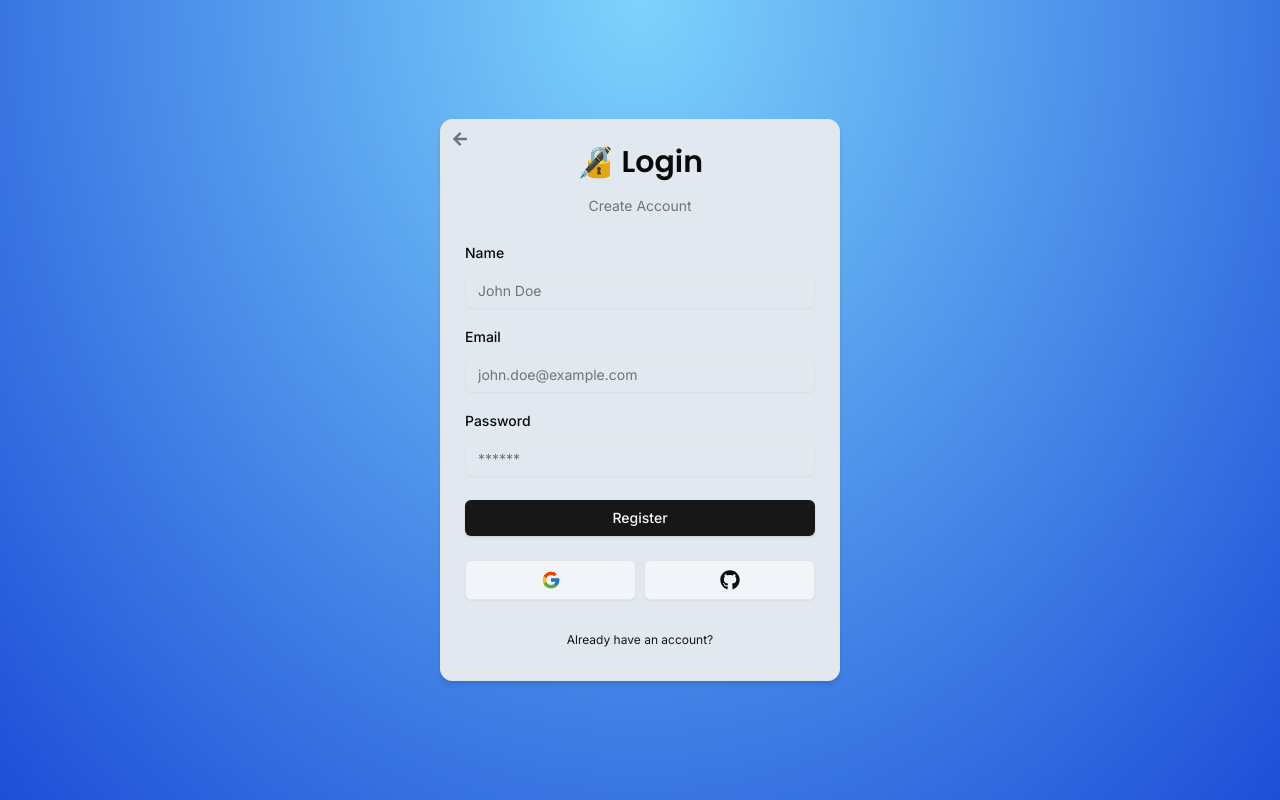
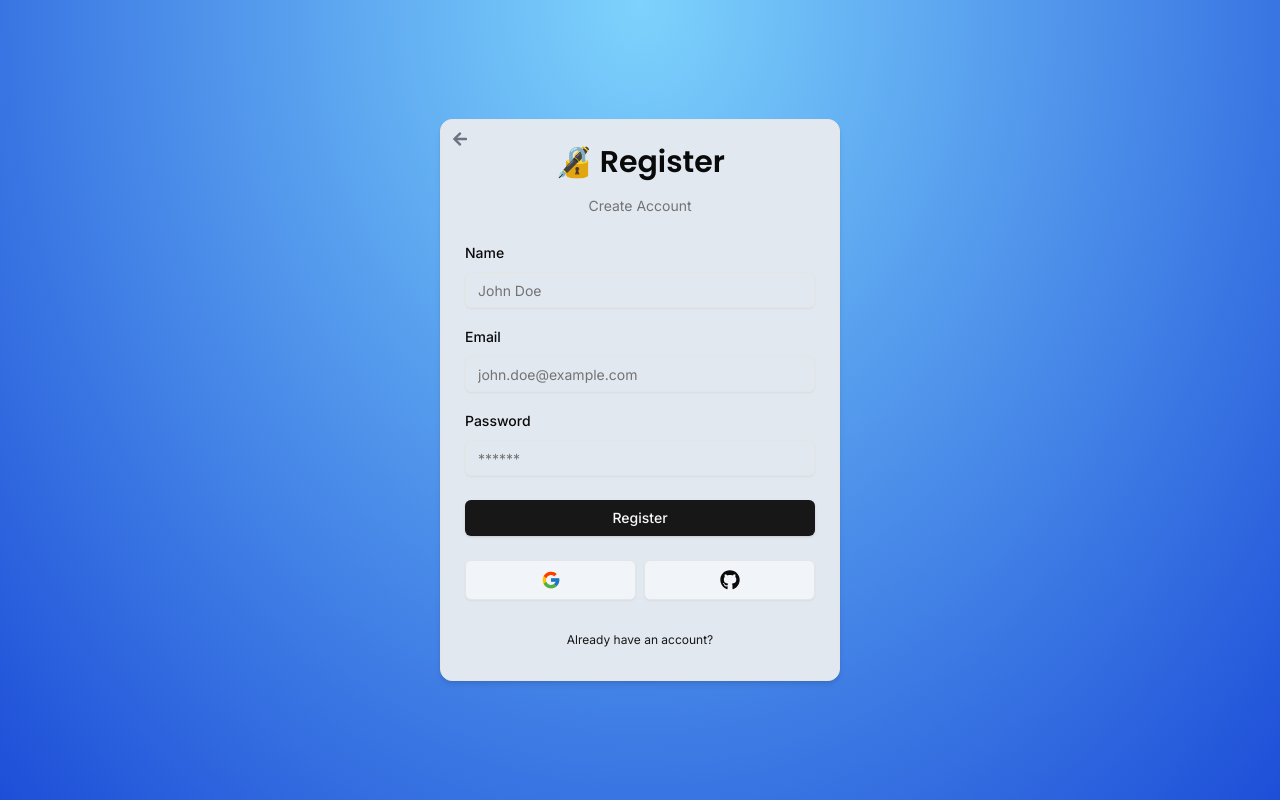
Before and after one commit to taurusilver7/next-auth, a Next.js app: page /auth/register in a window 1280 px wide. Built offline with nearby package versions, Linux system fonts and the light colour scheme.

Commit message:
title added to header

```diff
--- a/components/auth/header.tsx
+++ b/components/auth/header.tsx
@@ -8,13 +8,14 @@ const font = Poppins({
 
 interface HeaderProps {
 	label: string;
+	title: string;
 }
 
-export const Header = ({ label }: HeaderProps) => {
+export const Header = ({ title, label }: HeaderProps) => {
 	return (
 		<div className="w-full flex flex-col gap-y-4 items-center justify-center">
 			<h1 className={cn("text-3xl font-semibold", font.className)}>
-				🔏 Login
+				🔏 {title}
 			</h1>
 			<p className="text-muted-foreground text-sm">{label}</p>
 		</div>
```
